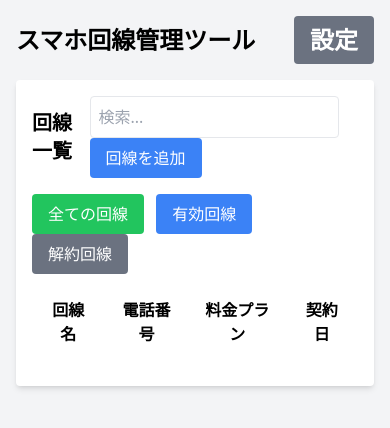
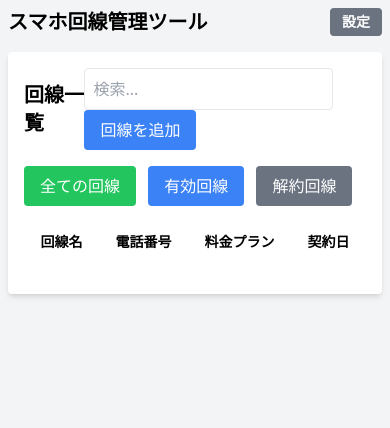
Before and after one commit to tamacolet/ryoukinplan, a plain HTML site: page index.html in a window 390 px wide. Drawn offline with nearby package versions, Linux system fonts and the light colour scheme.

Commit message:
Update index.html

```diff
--- a/index.html
+++ b/index.html
@@ -2,8 +2,8 @@
 <html lang="ja">
 <head>
     <meta charset="UTF-8">
+    <meta name="viewport" content="width=device-width, initial-scale=1.0, maximum-scale=1.0, user-scalable=no">
     <title>スマホ回線管理ツール - レベル2</title>
-    <meta name="viewport" content="width=825, initial-scale=1">
     <script src="https://cdn.tailwindcss.com"></script>
     <script src="https://cdn.jsdelivr.net/npm/sortablejs@1.14.0/Sortable.min.js"></script>
     <style>
@@ -29,13 +29,27 @@
             max-height: 40vh;
             overflow-y: auto;
         }
+        @media (max-width: 640px) {
+            body {
+                font-size: 16px;
+            }
+            .container {
+                padding: 0.5rem;
+            }
+            table {
+                font-size: 14px;
+            }
+            input, select, button {
+                font-size: 16px;
+            }
+        }
     </style>
 </head>
-<body class="bg-gray-100">
-    <div class="container mx-auto p-4">
-        <h1 class="text-2xl font-bold mb-4 flex justify-between items-center">
+<body class="bg-gray-100 text-base sm:text-lg">
+    <div class="container mx-auto p-2 sm:p-4">
+        <h1 class="text-xl sm:text-2xl font-bold mb-4 flex justify-between items-center">
             スマホ回線管理ツール
-            <button id="settings-btn" class="bg-gray-500 text-white px-4 py-2 rounded">設定</button>
+            <button id="settings-btn" class="bg-gray-500 text-white px-3 py-1 sm:px-4 sm:py-2 rounded text-sm sm:text-base">設定</button>
         </h1>
         <div class="bg-white shadow-md rounded p-4">
             <div class="flex justify-between items-center mb-4">
```
